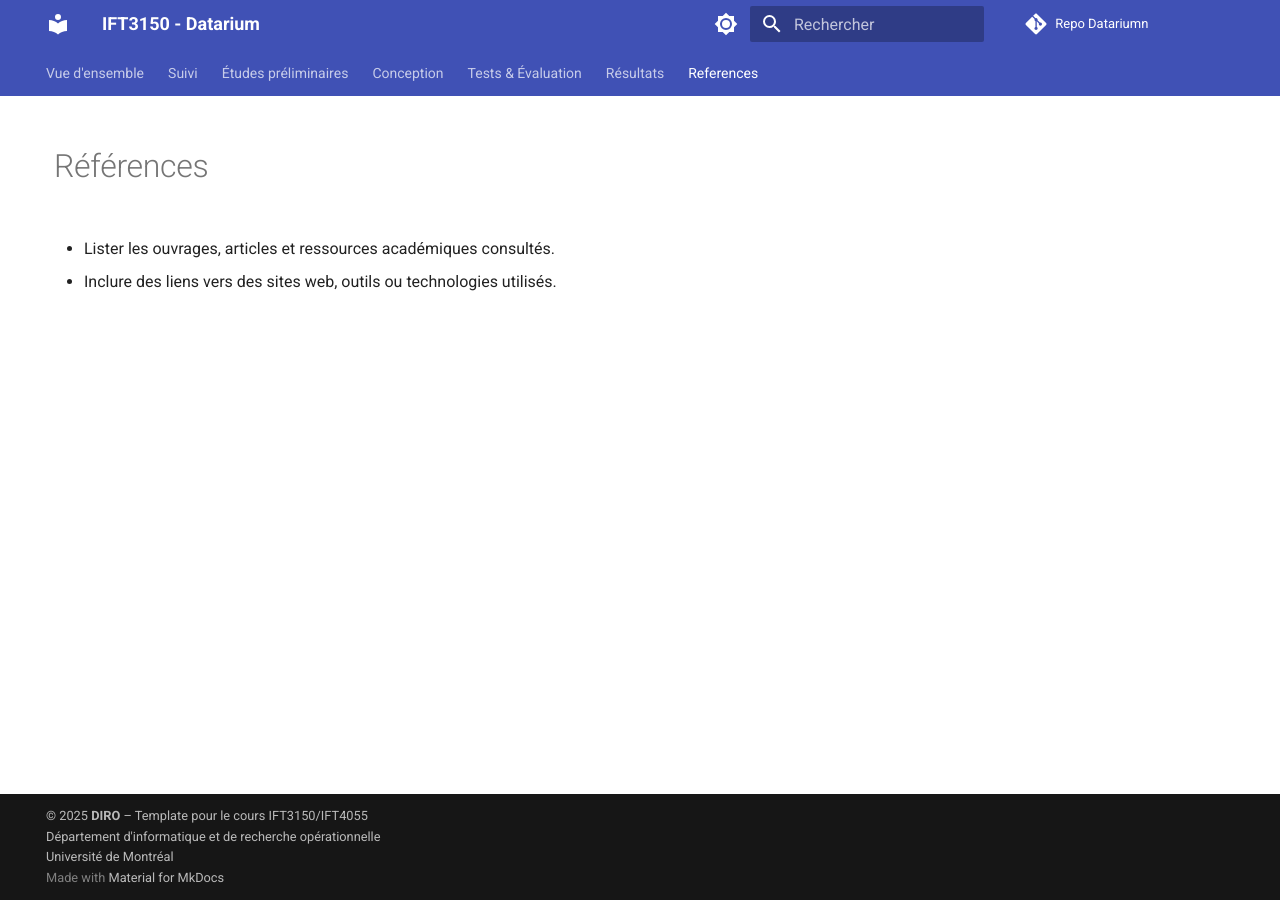
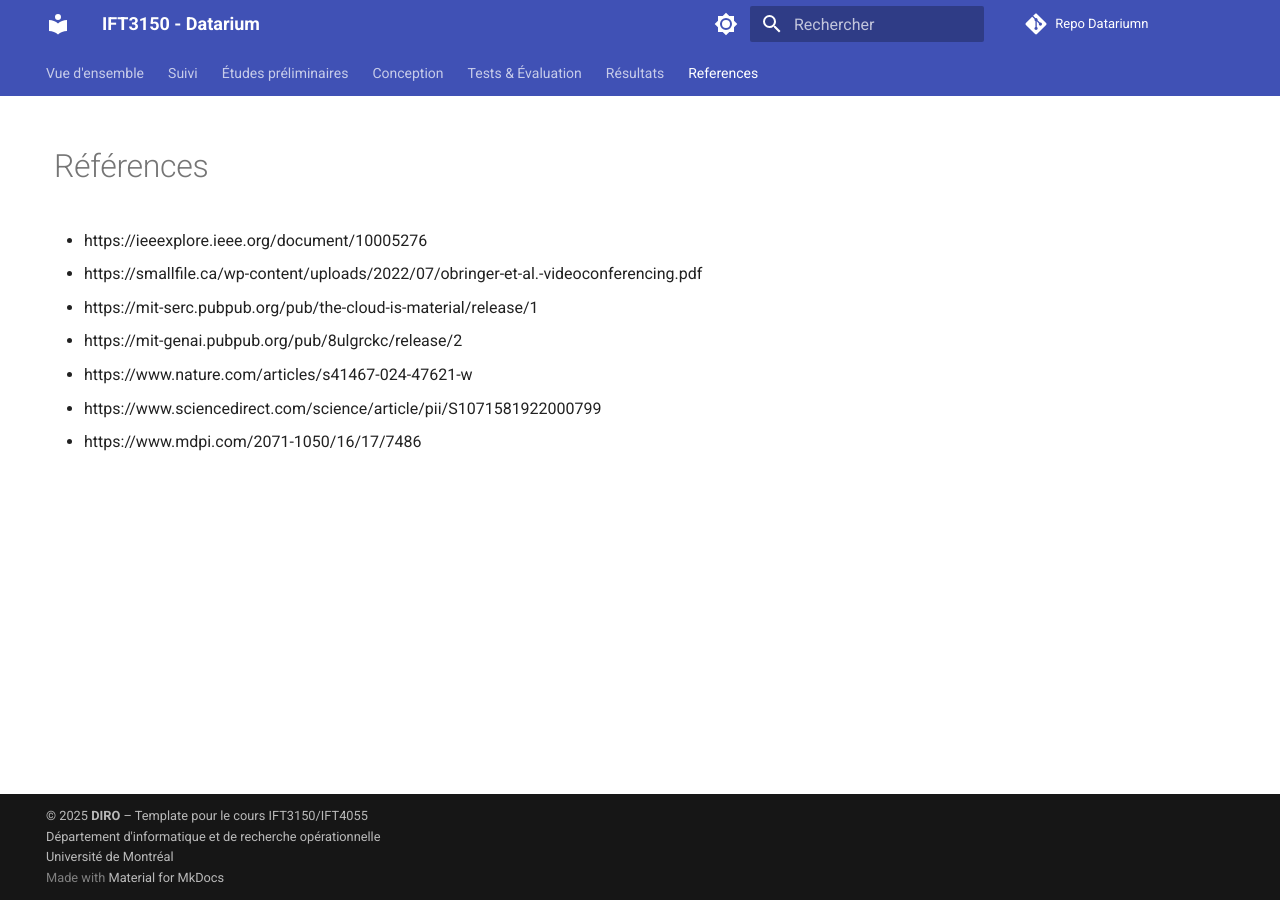
Before and after one commit to protolabo/datarium, an MkDocs documentation site: the page built from docs/references.md, in a window 1280 px wide. Built offline with MkDocs 1.6.1 and Material for MkDocs 9.7.7, drawn with Linux system fonts in a browser that asks for light colours; comment, search, counter and statistics services are not loaded.

Commit message:
docs updated

```diff
--- a/docs/references.md
+++ b/docs/references.md
@@ -1,5 +1,9 @@
 # Références
 
-- Lister les ouvrages, articles et ressources académiques consultés.
-
-- Inclure des liens vers des sites web, outils ou technologies utilisés.
+- https://ieeexplore.ieee.org/document/10005276
+- https://smallfile.ca/wp-content/uploads/2022/07/obringer-et-al.-videoconferencing.pdf
+- https://mit-serc.pubpub.org/pub/the-cloud-is-material/release/1
+- https://mit-genai.pubpub.org/pub/8ulgrckc/release/2
+- https://www.nature.com/articles/s41467-024-47621-w
+- https://www.sciencedirect.com/science/article/pii/S1071581922000799
+- https://www.mdpi.com/2071-1050/16/17/7486
```
Also changed, not shown: docs/analysis.md (+2 -13 lines), docs/index.md (+2 -2 lines).
